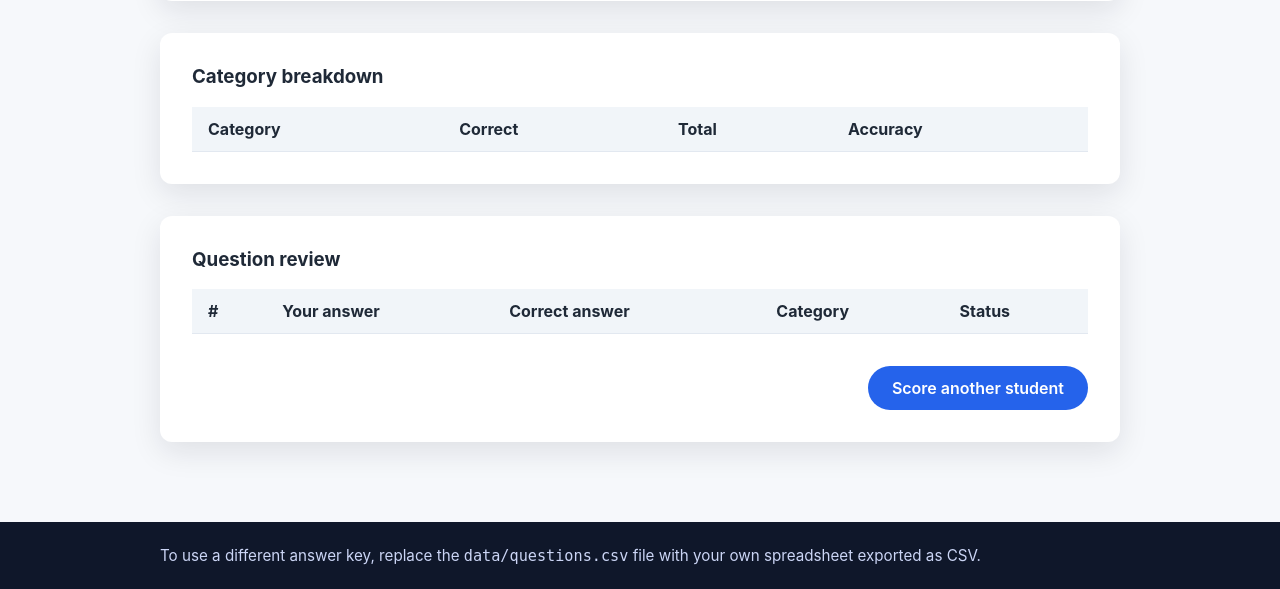
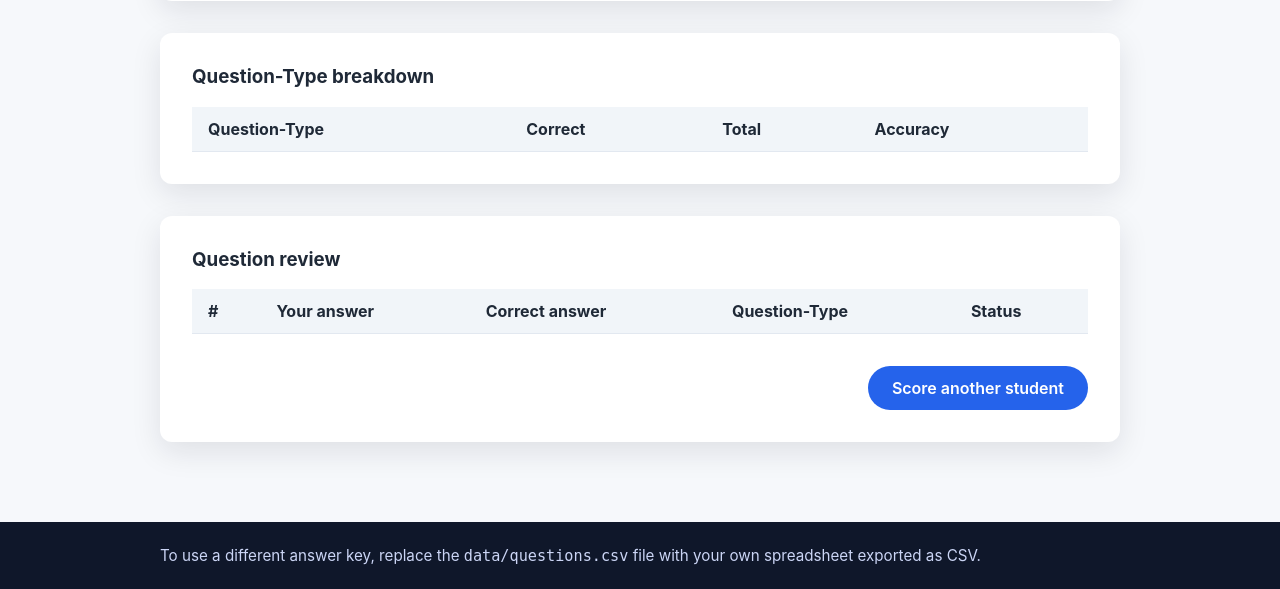
Before and after one commit to budmaash/Web-App, a Flask app: template templates/results.html in a window 1280 px wide. Shown: the part 311-900 px from the top of the page. Run offline with Flask 3, Linux system fonts and the light colour scheme; the template is opened without the code that fills it, so the values that code supplies are empty.

Commit message:
Rename score report categories to question-type

```diff
--- a/templates/results.html
+++ b/templates/results.html
@@ -16,20 +16,20 @@
 
   {% if report.category_breakdown %}
     <section class="card">
-      <h3>Category distribution</h3>
-      <div class="score-chart" role="img" aria-label="Pie chart showing the proportion of questions in each category">
+      <h3>Question-Type distribution</h3>
+      <div class="score-chart" role="img" aria-label="Pie chart showing the proportion of questions in each question type">
         <canvas id="category-distribution-chart"></canvas>
       </div>
     </section>
   {% endif %}
 
   <section class="card">
-    <h3>Category breakdown</h3>
+    <h3>Question-Type breakdown</h3>
     <div class="table-wrapper">
       <table>
         <thead>
           <tr>
-            <th>Category</th>
+            <th>Question-Type</th>
             <th>Correct</th>
             <th>Total</th>
             <th>Accuracy</th>
@@ -58,7 +58,7 @@
             <th>#</th>
             <th>Your answer</th>
             <th>Correct answer</th>
-            <th>Category</th>
+            <th>Question-Type</th>
             <th>Status</th>
           </tr>
         </thead>
```
